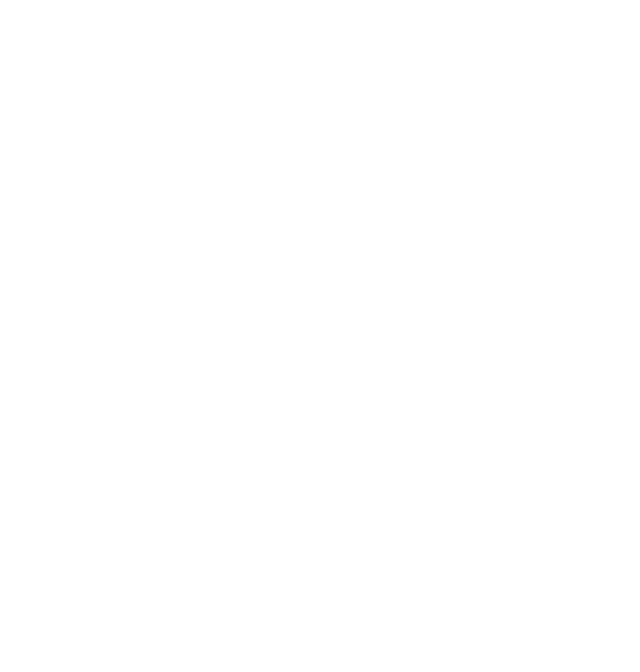
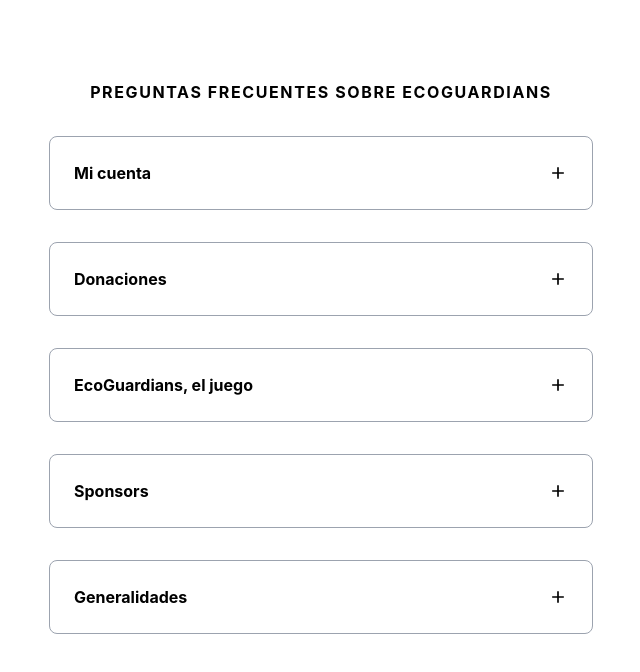
Before and after one commit to TC2005B-FJ-2025/AWAQ.EcoGuardians, a React (Create React App) app in the folder EcoGuardians/: page /faqs in a window 1280 px wide. Before the commit this address had no page. Shown: the top 672 px of the page, without its empty margins (319-959 px from the left). Built offline with nearby package versions, Linux system fonts and the light colour scheme.

Commit message:
Agregue la carpeta de FAQs y el path de faqs

```diff
--- a/EcoGuardians/package.json
+++ b/EcoGuardians/package.json
@@ -22,6 +22,7 @@
     "react": "^19.0.0",
     "react-chartjs-2": "^5.3.0",
     "react-dom": "^19.0.0",
+    "react-icons": "^5.5.0",
     "react-plotly.js": "^2.6.0",
     "react-router-dom": "^7.4.1",
     "react-scripts": "5.0.1",
--- a/EcoGuardians/src/App.js
+++ b/EcoGuardians/src/App.js
@@ -7,6 +7,7 @@
 import VideojuegoRegistrado from "./InHome/VideojuegoRegistrado";
 import BienvenidaComoInvitado from "./InHome/BienvenidaComoInvitado.js";
 import VideojuegoInvitado from "./InHome/VideojuegoInvitado.js";
+import PreguntasFrecuentes from "./FAQs/PreguntasFrecuentes.js"
 
 function App() {
   return (
@@ -19,6 +20,7 @@
         <Route path="/bienvenidaInvitado" element={<BienvenidaComoInvitado />} />
         <Route path="/juego" element={<VideojuegoRegistrado />} />
         <Route path="/juegoInvitado" element={<VideojuegoInvitado/>} />
+        <Route path="/faqs" element={<PreguntasFrecuentes />} />
         {/* Puedes agregar más rutas aquí */}
       </Routes>
     </BrowserRouter>
--- /dev/null
+++ b/EcoGuardians/src/FAQs/CategoryAccordion.js
@@ -0,0 +1,27 @@
+import React, { useState } from "react";
+import { BiMinus, BiPlus } from "react-icons/bi";
+import SingleQuestion from "./SingleQuestion";
+
+export default function CategoryAccordion({ category, items }) {
+  const [isOpen, setIsOpen] = useState(false);
+
+  return (
+    <div className="border border-gray-400 rounded-lg bg-white mb-4">
+      {}
+      <button
+        className="flex items-center justify-between w-full p-4 lg:p-6 text-left"
+        onClick={() => setIsOpen(!isOpen)}
+      >
+        <h2 className="font-bold">{category}</h2>
+        {isOpen ? <BiMinus size={20} /> : <BiPlus size={20} />}
+      </button>
+
+      {}
+      <div className={`${isOpen ? "block" : "hidden"} px-4 pb-4`}>
+        {items.map((item, index) => (
+          <SingleQuestion key={index} {...item} />
+        ))}
+      </div>
+    </div>
+  );
+}
--- /dev/null
+++ b/EcoGuardians/src/FAQs/PreguntasFrecuentes.js
@@ -0,0 +1,24 @@
+import React, { useState } from "react";
+import { questions } from "./questions";
+import CategoryAccordion from "./CategoryAccordion";
+/*import Footer from "./InHome/footer.js";*/
+
+export default function App() {
+  return (
+    <section className="max-w-xl mx-auto py-20 px-4">
+      <h1 className="text-center uppercase tracking-widest font-bold mb-8">
+        Preguntas Frecuentes sobre EcoGuardians
+      </h1>
+
+      <div className="grid grid-cols-1 gap-4">
+        {questions.map((categoryData, index) => (
+          <CategoryAccordion
+            key={index}
+            category={categoryData.category}
+            items={categoryData.items}
+          />
+        ))}
+      </div>
+    </section>
+  );
+}
--- /dev/null
+++ b/EcoGuardians/src/FAQs/SingleQuestion.js
@@ -0,0 +1,44 @@
+import React, { useState } from "react";
+import { BiMinus } from "react-icons/bi";
+import { BsPlusLg } from "react-icons/bs";
+
+export default function SingleQuestion({ question, answer }) {
+  const [showAnswer, setShowAnswer] = useState(false);
+
+  return (
+    <>
+      <div className="border border-gray-400 rounded-lg bg-white">
+        <article className="flex items-center justify-between p-4 lg:p-6">
+          <h2
+            className="cursor-pointer"
+            onClick={() => setShowAnswer(!showAnswer)}
+          >
+            {question}
+          </h2>
+          <ul>
+            {!showAnswer && (
+              <li>
+                <button onClick={() => setShowAnswer(true)}>
+                  <BsPlusLg />
+                </button>
+              </li>
+            )}
+            {showAnswer && (
+              <li>
+                <button onClick={() => setShowAnswer(false)}>
+                  <BiMinus />
+                </button>
+              </li>
+            )}
+          </ul>
+        </article>
+
+        <article
+          className={`${showAnswer && "border-t border-gray-400 p-4 lg:p-6"}`}
+        >
+          {showAnswer && <p>{answer}</p>}
+        </article>
+      </div>
+    </>
+  );
+}
--- /dev/null
+++ b/EcoGuardians/src/FAQs/questions.js
@@ -0,0 +1,102 @@
+export const questions = [
+    {
+        category: "Mi cuenta",
+        items: [
+            {
+            question: "¿Cómo puedo crear mi cuenta? ",
+            answer:
+                "Si es tu primera vez jugando y todavía no cuentas con una cuenta, en la página principal presiona el botón de registro, este te llevará a la página de registro en donde se te solicitan tus datos.",
+            },
+            {
+            question: "¿Cómo inicio sesión si ya tengo una cuenta?  ",
+            answer:
+                "Si ya tienes una cuenta, solamente ingresa tu correo electrónico y tu contraseña para volver a acceder, y da click en Iniciar Sesión.",
+            },
+            {
+            question: "¿Cómo puedo recuperar mi contraseña?",
+            answer:
+                "No te preocupes si no recuerdas tu contraseña, para restablecerla únicamente presiona el botón de Forgot your password , que se encuentra en la página principal, esto te redirigirá a la siguiente pantalla que te permitirá restablecer tu contraseña.",
+            },
+            {
+            question: "¿Qué es el código de verificación?",
+            answer:
+                "Al momento de reestablecer tu contraseña, te llegara a tu correo un mensaje con un número de 6 dígitos los cuales debes de ingresar en la página de recuperación de contraseña para verificar su identidad.",
+            },
+        ],
+    },
+
+    {
+        category: "Donaciones",
+        items: [
+
+            {
+            question: "¿En dónde puedo donar?",
+            answer:
+                "En el apartado de Donaciones, dentro de la pantalla principal, encontrarás un panel donde podrás donar a AWAC.",
+            },
+            {
+            question: "¿Qué necesito para donar?",
+            answer:
+                "Únicamente necesitas contar con una cuenta de paypal, para ingresar tus datos de paypal en el apartado de donaciones.",
+            },
+        ],
+    },
+
+    {
+        category: "EcoGuardians, el juego",
+        items: [
+            {
+            question: "¿En qué consiste el juego?",
+            answer:
+                "El juego simula las instalaciones de AWAQ, en donde como jugador podrás interactuar con todo lo que hay en las instalaciones físicas y completar las actividades.",
+            },
+            {
+            question: "¿Cómo jugar?",
+            answer:
+                "Para empezar a jugar simplemente presiona el botón de nuevo juego, si es tu primera vez jugando verás un tutorial que te indicará todos los comandos para interactuar.",
+            },
+            {
+            question: "¿Puedo jugar en el teléfono?",
+            answer:
+                "No, por el momento el juego está habilitado para usarse en computadora.",
+            },
+        ],
+    },
+
+    {
+        category: "Sponsors",
+        items: [
+            {
+            question: "¿Cómo me puedo volver sponsor de AWAQ?",
+            answer:
+                "Por contestar lol.",
+            },
+            {
+            question: "¿Qué necesito para ser sponsor?",
+            answer:
+                "Por contestar lol.",
+            },
+        ],
+    },
+
+    {
+        category: "Generalidades",
+        items: [
+            {
+            question: "¿Cómo activar la opción de texto a voz?",
+            answer:
+                "Por contestar",
+            },
+            {
+            question: "¿Cómo cambiar el idioma de la página?",
+            answer:
+                "En la parte superior derecha de la página principal puedes encontrar un ícono del idioma.",
+            },
+            {
+            question: "¿Dónde puedo leer los términos y condiciones?",
+            answer:
+                "Al momento del registro te pide aceptar los términos y condiciones, si da click encima de la leyenda “Términos y condiciones” los puede encontrar, de igual manera, si le interesa releerlos los puede encontrara en la siguiente página: Link a los términos",
+            },
+        ],
+    },
+  ];
```
Also changed, not shown: 1 other file (tests, documents, lock files or other folders).
